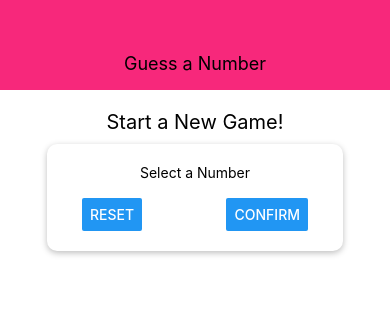
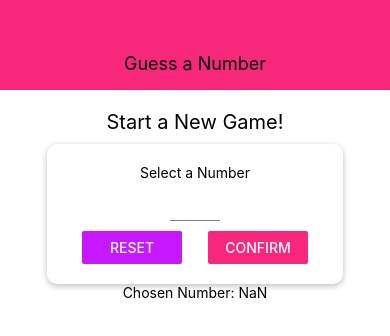
Before and after one commit to debanugupta/rn-complete-guide-1, a React Native app: screen / in a window 390 px wide. Both pictures are taken after a click on the button "CONFIRM". Shown: the top 336 px of the page. Built offline with nearby package versions, Linux system fonts and the light colour scheme.

Commit message:
63. Resetting & Confirming User Input

```diff
--- a/components/Header.js
+++ b/components/Header.js
@@ -1,5 +1,6 @@
 import React from 'react';
 import {View, Text, StyleSheet} from 'react-native';
+import Color from '../constants/color';
 
 const Header = props => {
     return (
@@ -14,7 +15,7 @@
         width: '100%',
         height: 90,
         paddingTop: 36,
-        backgroundColor: '#f7287b',
+        backgroundColor: Color.primary,
         alignItems: 'center',
         justifyContent: 'center'
     },
--- /dev/null
+++ b/components/Input.js
@@ -0,0 +1,17 @@
+import React from 'react';
+import {TextInput, StyleSheet} from 'react-native';
+
+const Input = props => {
+    return <TextInput {...props} style={{...styles.input, ...props.style }} />;
+};
+
+const styles = StyleSheet.create({
+    input: {
+        height: 30,
+        borderBottomColor: 'grey',
+        borderBottomWidth: 1,
+        marginVertical: 10
+    }
+});
+
+export default Input;
--- /dev/null
+++ b/constants/color.js
@@ -0,0 +1,4 @@
+export default {
+    primary: '#f7287b',
+    accent: '#c717fc'
+};
--- a/screens/StartGameScreen.js
+++ b/screens/StartGameScreen.js
@@ -1,35 +1,101 @@
-import React from 'react';
-import {View, Text, StyleSheet, TextInput, Button} from 'react-native';
+import React, { useState } from 'react';
+import {
+  View,
+  Text,
+  StyleSheet,
+  Button,
+  TouchableWithoutFeedback,
+  Keyboard,
+} from 'react-native';
 import Card from '../components/Card';
+import Input from '../components/Input';
+import Color from '../constants/color';
 
-const StartGameScreen = props => {
+const StartGameScreen = (props) => {
+  const [enteredValue, setEnteredValue] = useState('');
+  const [confirmed, setConfirmed] = useState(false);
+  const [selectedNumber, setSelectedNumber] = useState();
+
+  const numberInputHandler = (inputText) => {
+    setEnteredValue(inputText.replace(/[^0-9]/g, ''));
+  };
+
+  const resetInputHandler = () => {
+    setEnteredValue('');
+    setConfirmed(false);
+  };
+
+  const confirmInputHandler = () => {
+    const chosenNumber = parseInt(enteredValue);
+    if (chosenNumber === NaN || chosenNumber <=0 || chosenNumber > 99) {
+        return;
+    }
+    setConfirmed(true);
+    setSelectedNumber(chosenNumber);
+    setEnteredValue('');
+  };
+
+  let confirmedOutput;
+
+  if (confirmed) {
+      confirmedOutput = <Text>Chosen Number: {selectedNumber}</Text>
+  }
+
   return (
+    <TouchableWithoutFeedback
+      onPress={() => {
+        Keyboard.dismiss();
+      }}
+    >
       <View style={styles.screen}>
         <Text style={styles.title}>Start a New Game!</Text>
         <Card style={styles.inputContainer}>
           <Text>Select a Number</Text>
-                <TextInput />
+          <Input
+            style={styles.input}
+            blurOnSubmit
+            autoCapitalize="none"
+            autoCorrect={false}
+            keyboardType="number-pad"
+            maxLength={2}
+            onChangeText={numberInputHandler}
+            value={enteredValue}
+          />
           <View style={styles.buttonContainer}>
-                    <Button title="Reset" onPress={() => {}} />
-                    <Button title="Confirm" onPress={() => {}} />
+            <View style={styles.button}>
+              <Button
+                title="Reset"
+                onPress={resetInputHandler}
+                color={Color.accent}
+              />
+            </View>
+            <View style={styles.button}>
+              <Button
+                title="Confirm"
+                onPress={confirmInputHandler}
+                color={Color.primary}
+              />
+            </View>
           </View>
         </Card>
+        {confirmedOutput}
       </View>
-    )
+    </TouchableWithoutFeedback>
+  );
 };
 
 const styles = StyleSheet.create({
   screen: {
     flex: 1,
     padding: 10,
-        alignItems: 'center'
+    alignItems: 'center',
   },
   title: {
     fontSize: 20,
     marginVertical: 10,
   },
   inputContainer: {
-        width:300,
+    width: 300,
     maxWidth: '80%',
     alignItems: 'center',
   },
@@ -37,8 +103,15 @@
     flexDirection: 'row',
     width: '100%',
     justifyContent: 'space-between',
-        paddingHorizontal: 15
-    }
+    paddingHorizontal: 15,
+  },
+  button: {
+    width: 100,
+  },
+  input: {
+    width: 50,
+    textAlign: 'center',
+  },
 });
 
 export default StartGameScreen;
```
Lines whose indentation alone changed are shown as unchanged.
